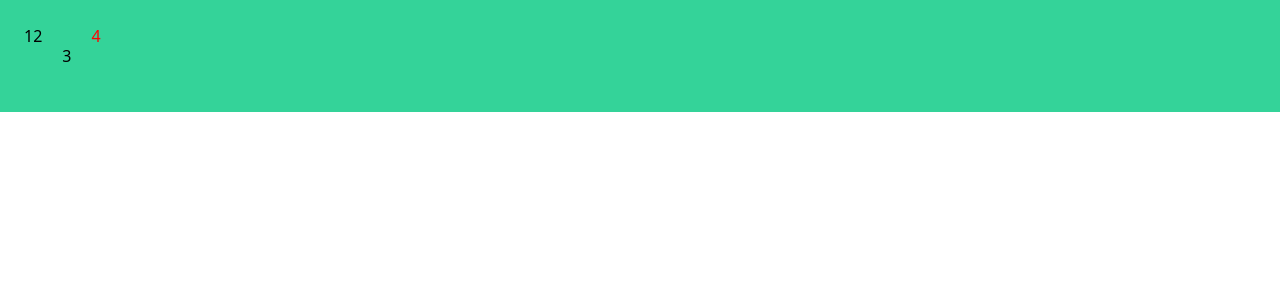
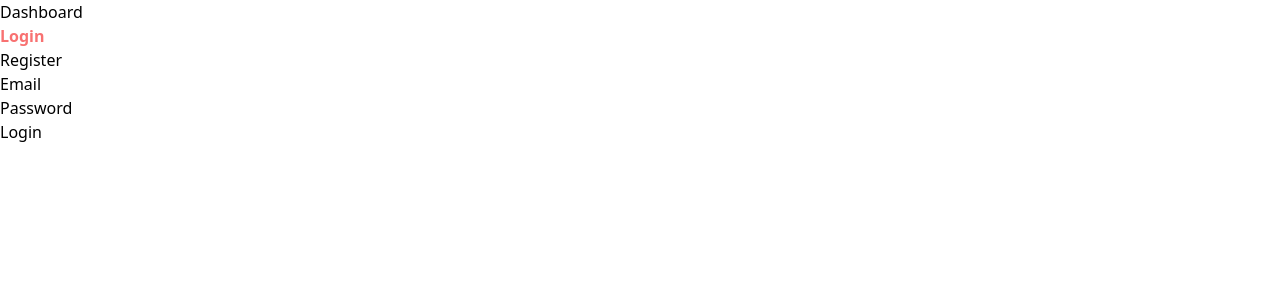
Before and after one commit to bjayanta/desktop-app, a React (Create React App) app: page /login in a window 1280 px wide. Shown: the top 300 px of the page. Built offline with nearby package versions, Linux system fonts and the light colour scheme.

Commit message:
add routing system & electron-reload package.

```diff
--- a/package.json
+++ b/package.json
@@ -9,8 +9,10 @@
     "@testing-library/react": "^11.1.0",
     "@testing-library/user-event": "^12.1.10",
     "electron-is-dev": "^2.0.0",
+    "electron-reload": "^2.0.0-alpha.1",
     "react": "^17.0.2",
     "react-dom": "^17.0.2",
+    "react-router-dom": "^6.0.1",
     "react-scripts": "4.0.3",
     "web-vitals": "^1.0.1"
   },
--- a/src/App.js
+++ b/src/App.js
@@ -1,14 +1,17 @@
-import logo from './logo.svg';
-import './App.css';
-import './index.css';
+import { BrowserRouter } from "react-router-dom"
+
+import Navigation from './pages/partials/Navigation'
+import RouterArea from './pages/partials/RouterArea'
 
 function App() {
   return (
-    <div className="flex select-none bg-green-400 p-6">
-      <h1>1</h1>
-      <h1>2</h1>
-      <h1 className="p-5">3</h1>
-      <h1 className="hello">4</h1>
+    <div>
+
+      <BrowserRouter>
+        <Navigation />
+        <RouterArea />
+      </BrowserRouter>
+
     </div>
   );
 }
--- /dev/null
+++ b/src/pages/Dashboard.jsx
@@ -0,0 +1,11 @@
+import React, { Component } from 'react'
+
+export default class Dashboard extends Component {
+    render() {
+        return (
+            <div>
+                <h2 className="m-10 p-6 text-blue-400">Dashboard adfasdf</h2>
+            </div>
+        )
+    }
+}
--- /dev/null
+++ b/src/pages/PageNotFound.jsx
@@ -0,0 +1,9 @@
+import React from 'react'
+
+export default function PageNotFound() {
+    return (
+        <div>
+            <h3>404, Page not found!</h3>
+        </div>
+    )
+}
--- /dev/null
+++ b/src/pages/auth/Login.jsx
@@ -0,0 +1,23 @@
+import React, { Component } from 'react'
+
+export default class Login extends Component {
+    render() {
+        return (
+            <div>
+                <form>
+                    <div>
+                        <label htmlFor="email">Email</label>
+                        <input type="email" id="email" name="email" />
+                    </div>
+
+                    <div>
+                        <label htmlFor="password">Password</label>
+                        <input type="password" id="password" name="password" />
+                    </div>
+
+                    <button type="submit">Login</button>
+                </form>
+            </div>
+        )
+    }
+}
--- /dev/null
+++ b/src/pages/auth/Register.jsx
@@ -0,0 +1,11 @@
+import React, { Component } from 'react'
+
+export default class Register extends Component {
+    render() {
+        return (
+            <div>
+                <h3>Register page</h3>
+            </div>
+        )
+    }
+}
--- /dev/null
+++ b/src/pages/partials/Navigation.jsx
@@ -0,0 +1,22 @@
+import React, { Component } from 'react'
+import { NavLink } from 'react-router-dom'
+
+export default class Navigation extends Component {
+
+    render() {
+
+        return (
+            <div>
+                <ul>
+                    <li><NavLink className={(navData) => navData.isActive ? 'font-bold text-red-400' : ''} to="/">Dashboard</NavLink></li>
+                </ul>
+
+                <ul>
+                    <li><NavLink to="/login" className={(navData) => navData.isActive ? 'font-bold text-red-400' : ''}>Login</NavLink></li>
+                    <li><NavLink to="/register" className={(navData) => navData.isActive ? 'font-bold text-red-400' : ''}>Register</NavLink></li>
+                </ul>
+            </div>
+        )
+    }
+
+}
--- /dev/null
+++ b/src/pages/partials/RouterArea.jsx
@@ -0,0 +1,30 @@
+import React, { Component } from 'react'
+import { Route, Routes } from 'react-router-dom'
+
+// pages
+import Login from "../auth/Login";
+import Register from "../auth/Register";
+import Dashboard from "../Dashboard";
+import PageNotFound from "../PageNotFound";
+
+export default class RouterArea extends Component {
+
+    render() {
+        return (
+            <div>
+                <Routes>
+                    {/* auth */}
+                    <Route path="/login" element={ <Login /> } />
+                    <Route path="/register" element={ <Register /> } />
+
+                    {/* protceted */}
+                    <Route path="/" element={ <Dashboard /> } />
+
+                    {/* 404 */}
+                    <Route element={ <PageNotFound /> } />
+                </Routes>
+            </div>
+        )
+    }
+
+}
--- a/tailwind.config.js
+++ b/tailwind.config.js
@@ -1,5 +1,5 @@
 module.exports = {
-  mode: 'jit', // Just In Time
+  // mode: 'jit', // Just In Time
   purge: ['./src/**/*.{js,jsx,ts,tsx}', './public/index.html'],
   darkMode: false, // or 'media' or 'class'
   theme: {
```
Also changed, not shown: 1 other file (tests, documents, lock files or other folders).
